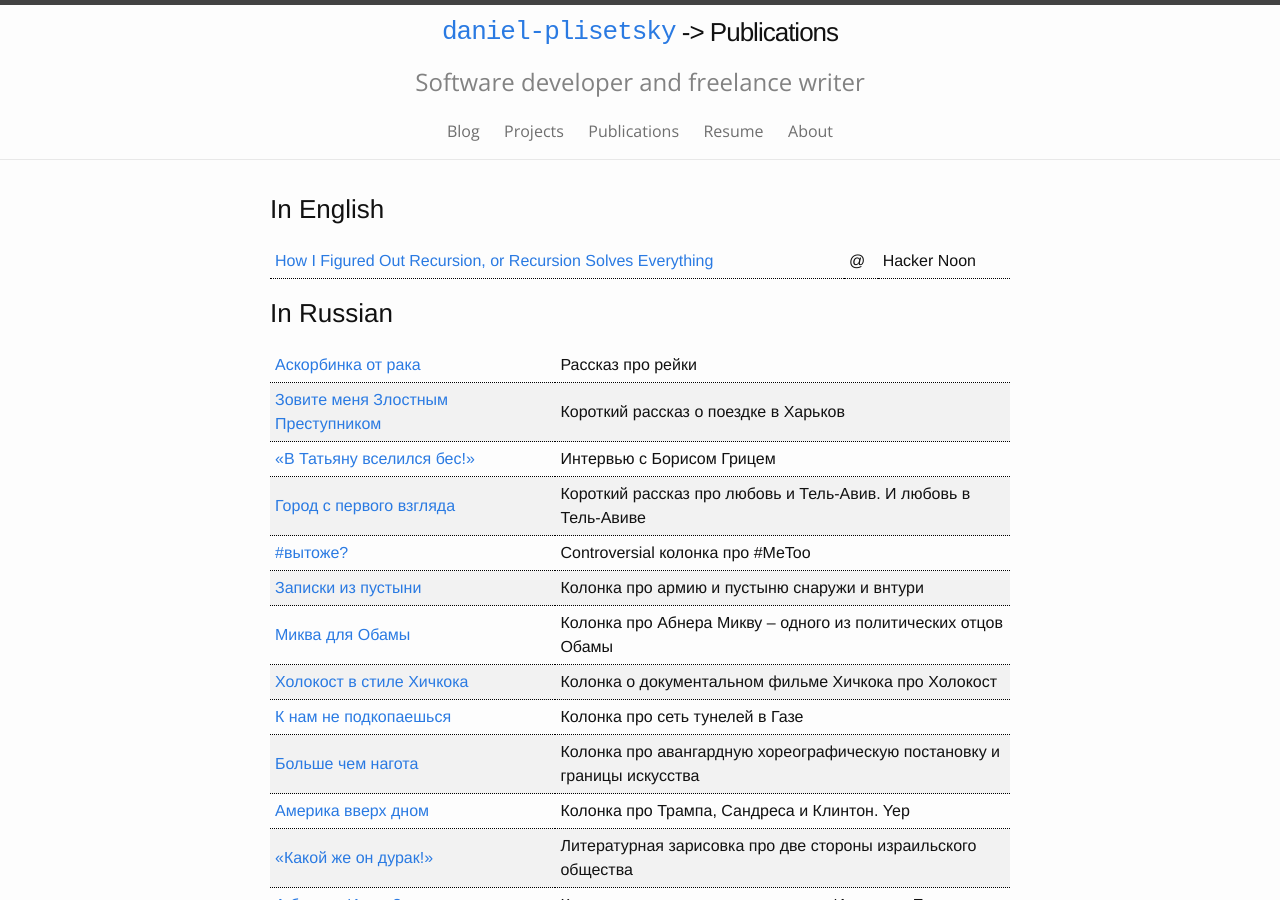
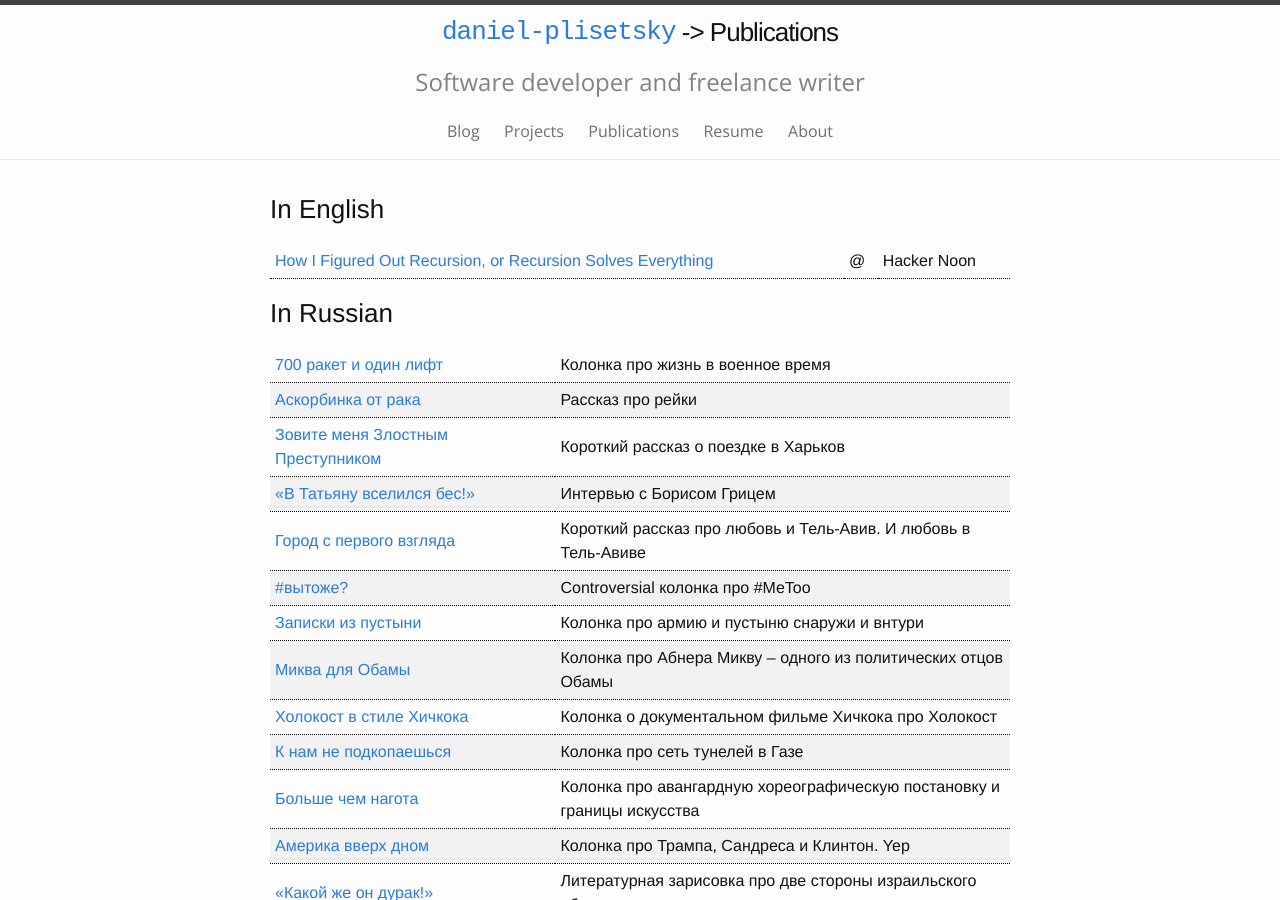
Before and after one commit to danplisetsky/danplisetsky.github.io-legacy, a Jekyll site: the page built from publications/publications.md, in a window 1280 px wide and 900 px high. Built offline with Jekyll 4.4.1, drawn with Linux system fonts in a browser that asks for light colours; our own code applies the rules of GitHub Pages for plain Markdown files.

Commit message:
add a new publication
jewish.ru: 700 ракет и один лифт

```diff
--- a/publications/publications.md
+++ b/publications/publications.md
@@ -22,6 +22,7 @@ permalink: /publications/
 
 {:.listof}
 | --- | --- |
+| [700 ракет и один лифт](https://jewish.ru/ru/columnists/articles/189674/) | Колонка про жизнь в военное время |
 | [Аскорбинка от рака](https://jewish.ru/ru/stories/literature/188924/) | Рассказ про рейки |
 | [Зовите меня Злостным Преступником](http://jewish.ru/ru/columnists/articles/186835/) | Короткий рассказ о поездке в Харьков |
 | [«В Татьяну вселился бес!»](http://jewish.ru/ru/interviews/articles/186110/) | Интервью с Борисом Грицем |
```
